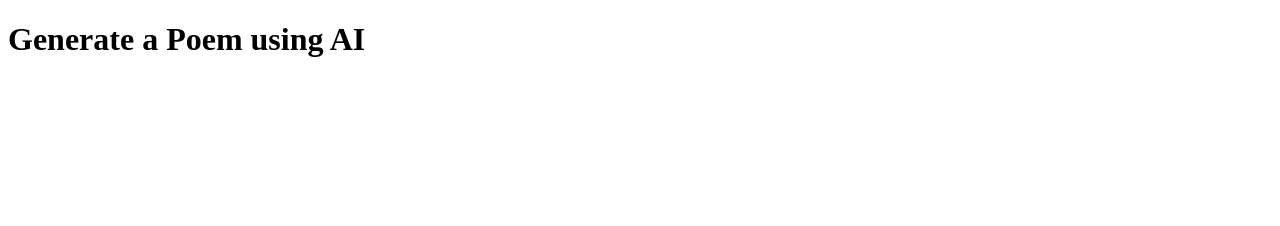
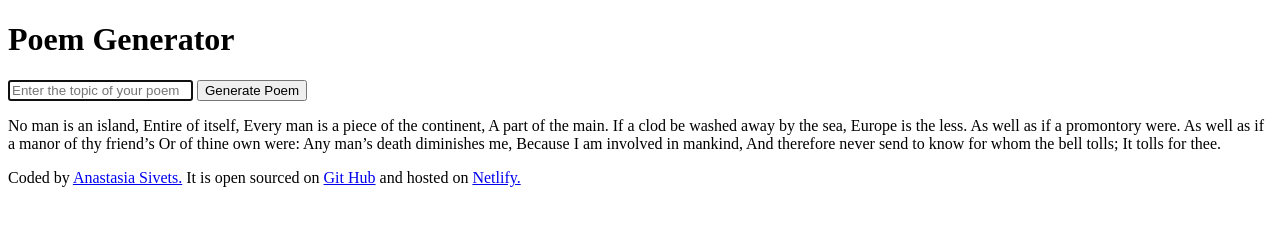
Before and after one commit to siv921/ai-poem-generator, a plain HTML site: page index.html in a window 1280 px wide. Drawn offline with Linux system fonts and the light colour scheme.

Commit message:
Added HTML structure

```diff
--- a/index.html
+++ b/index.html
@@ -7,7 +7,42 @@
     <link rel="stylesheet" href="src/styles.css" />
   </head>
   <body>
-    <h1>Generate a Poem using AI</h1>
+    <header>
+      <h1>Poem Generator</h1>
+    </header>
+
+    <main>
+      <form>
+        <input
+          type="text"
+          placeholder="Enter the topic of your poem"
+          required
+          autofocus
+          autocomplete="off"
+        />
+        <input type="submit" value="Generate Poem" />
+      </form>
+      <p>
+        No man is an island, Entire of itself, Every man is a piece of the
+        continent, A part of the main. If a clod be washed away by the sea,
+        Europe is the less. As well as if a promontory were. As well as if a
+        manor of thy friend’s Or of thine own were: Any man’s death diminishes
+        me, Because I am involved in mankind, And therefore never send to know
+        for whom the bell tolls; It tolls for thee.
+      </p>
+    </main>
+    <footer>
+      Coded by
+      <a href="https://github.com/siv921" target="_blank">Anastasia Sivets.</a>
+      It is open sourced on
+      <a href="https://github.com/siv921/ai-poem-generator.git" target="_blank"
+        >Git Hub</a
+      >
+      and hosted on
+      <a href="https://asivets-ai-poem-generator.netlify.app/" targer="_blank"
+        >Netlify.</a
+      >
+    </footer>
     <script src="src/script.js"></script>
   </body>
 </html>
```
